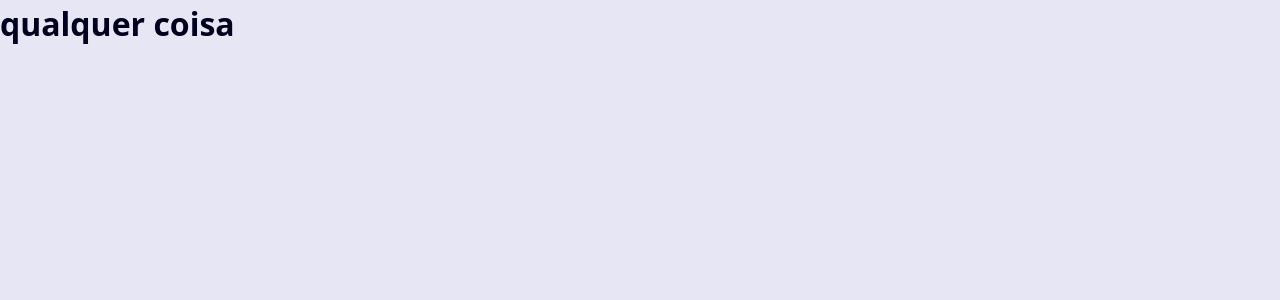
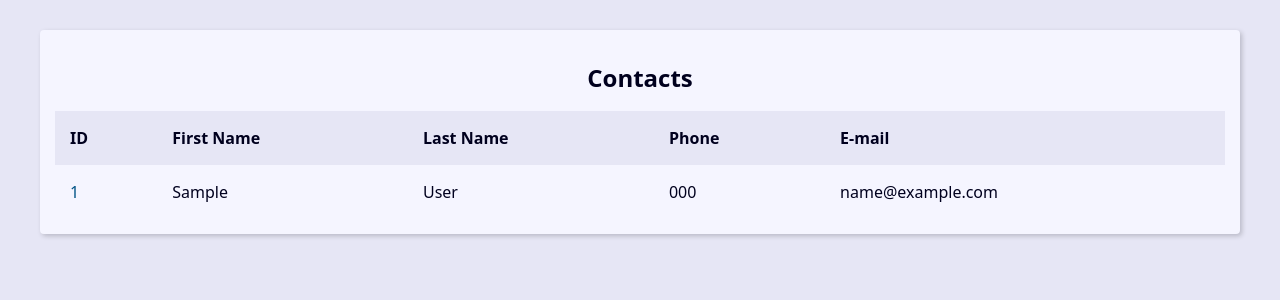
Before and after one commit to caioalbraga/new_project, a Django app: page / in a window 1280 px wide. Shown: the top 300 px of the page. Run offline with Django 5.2, Linux system fonts and the light colour scheme; tables that the repository leaves empty hold one stand-in row (values such as "Sample post").

Commit message:
criando a tabela no html

```diff
--- a/base_templates/global/base.html
+++ b/base_templates/global/base.html
@@ -1,12 +1,15 @@
 {% load static %}<!DOCTYPE html>
 <html lang="en">
 <head>
-    <meta charset="UTF-8">
-    <meta name="viewport" content="width=device-width, initial-scale=1.0">
-    <title>Document</title>
-    <link rel="stylesheet" href="{% static 'global/css/style.css' %}">
+  <meta charset="UTF-8">
+  <meta http-equiv="X-UA-Compatible" content="IE=edge">
+  <meta name="viewport" content="width=device-width, initial-scale=1.0">
+  <title>Document</title>
+  <link rel="stylesheet" href="{% static 'global/css/style.css' %}">
 </head>
 <body>
-    <h1>qualquer coisa</h1>
+  <main class="content">
+    {% block content %}{% endblock content %}
+  </main>
 </body>
 </html>
--- a/contact/templates/contact/index.html
+++ b/contact/templates/contact/index.html
@@ -1 +1,45 @@
-{% extends "global/base.html" %}
+{% extends 'global/base.html' %}
+
+{% block content %}
+  <div class="responsive-table">
+    <table class="contacts-table">
+      <caption class="table-caption ">
+        Contacts
+      </caption>
+
+      <thead>
+        <tr class="table-row table-row-header">
+          <th class="table-header">ID</th>
+          <th class="table-header">First Name</th>
+          <th class="table-header">Last Name</th>
+          <th class="table-header">Phone</th>
+          <th class="table-header">E-mail</th>
+        </tr>
+      </thead>
+
+      <tbody>
+        {% for contact in contacts %}
+          <tr class="table-row">
+            <td class="table-cel">
+              <a class="table-link" href="#">
+                {{ contact.id }}
+              </a>
+            </td>
+            <td class="table-cel">
+              {{ contact.first_name }}
+            </td>
+            <td class="table-cel">
+              {{ contact.last_name }}
+            </td>
+            <td class="table-cel">
+              {{ contact.phone }}
+            </td>
+            <td class="table-cel">
+              {{ contact.email }}
+            </td>
+          </tr>
+        {% endfor %}
+      </tbody>
+    </table>
+  </div>
+{% endblock content %}
--- a/contact/views/contact_views.py
+++ b/contact/views/contact_views.py
@@ -1,8 +1,17 @@
 from django.shortcuts import render
 
-# Create your views here.
+from contact.models import Contact
+
+
 def index(request):
+    contacts = Contact.objects.all()
+
+    context = {
+        'contacts': contacts,
+    }
+
     return render(
         request,
         'contact/index.html',
+        context
     )
```
